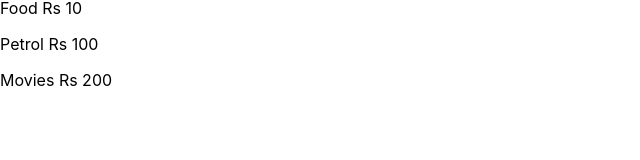
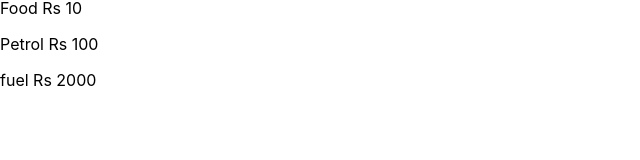
Before and after one commit to amitmahlawat/ExpenseTracker, a React (Create React App) app: page / in a window 1280 px wide. Shown: the part 133-293 px from the top of the page, without its empty margins (0-640 px from the left). Built offline with nearby package versions, Linux system fonts and the light colour scheme.

Commit message:
secondCommit

```diff
--- a/src/App.js
+++ b/src/App.js
@@ -13,7 +13,7 @@ function App() {
     <ExpenseItem></ExpenseItem>
     <p>Food Rs 10</p>
     <p>Petrol Rs 100</p>
-    <p>Movies Rs 200</p>
+    <p>fuel Rs 2000</p>
     </div>
 
   )
```
